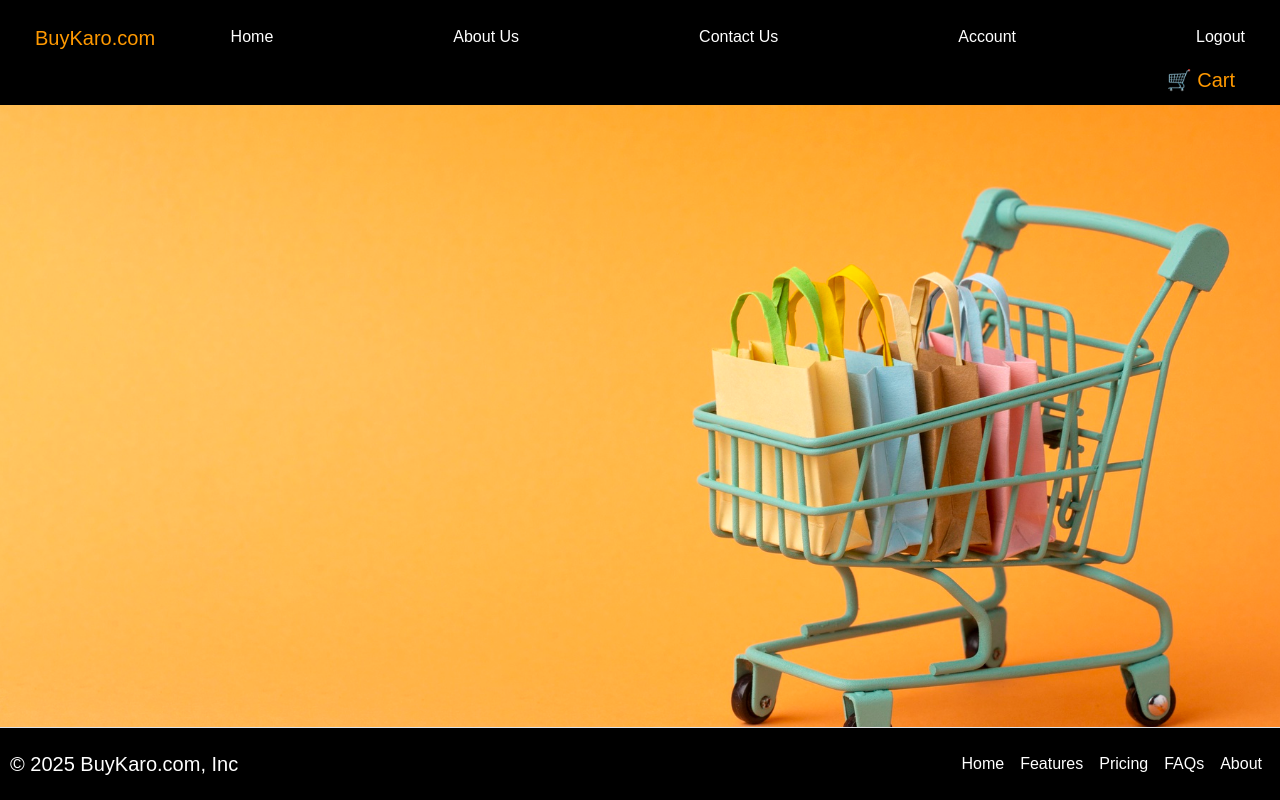
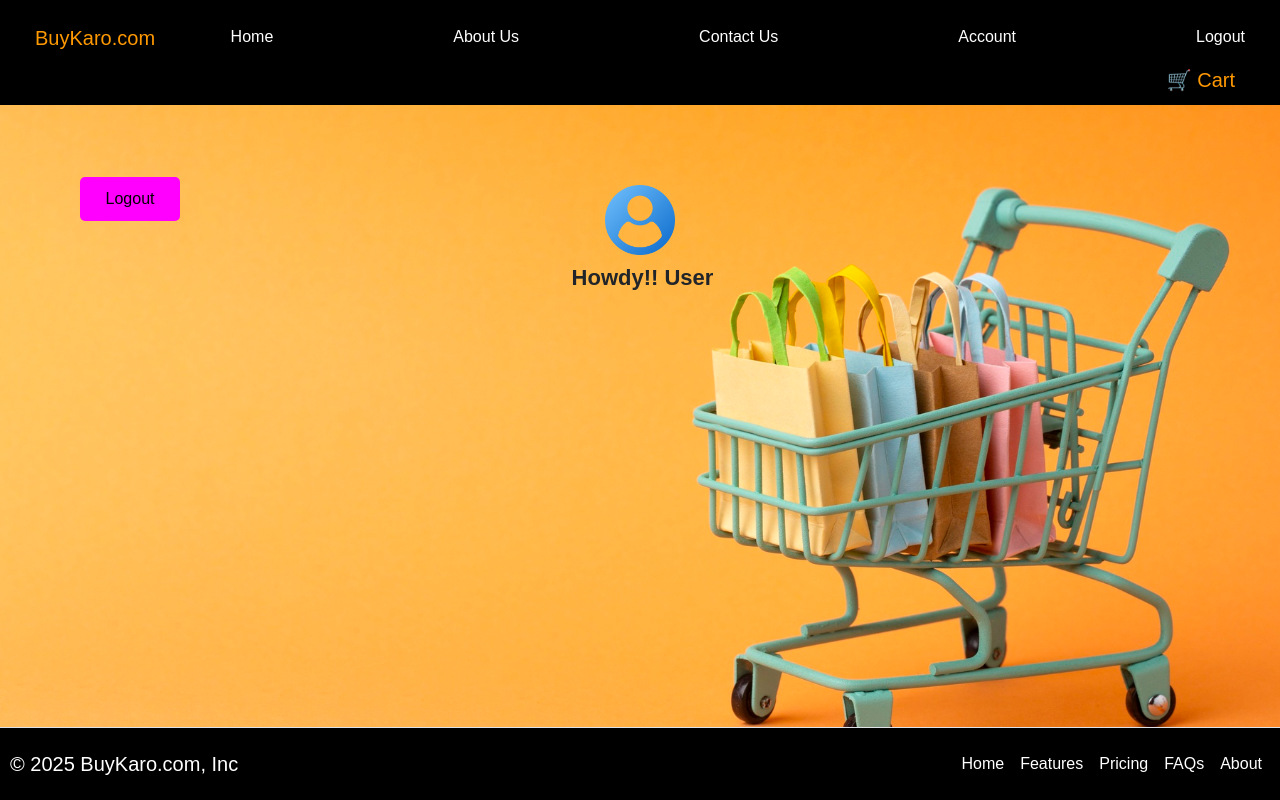
Before and after one commit to Yuvi00Chauhan/BuyKaro, a React (Create React App) app: page /account in a window 1280 px wide. Built offline with nearby package versions, Linux system fonts and the light colour scheme.

Commit message:
not the last commit

```diff
--- a/src/App.js
+++ b/src/App.js
@@ -16,7 +16,7 @@ import LoginPage from "./components/LoginPage";
 import Footer from "./components/Footer";
 import ContactUs from "./components/ContactUs";
 import About from "./components/About";
-
+import Account from "./components/Account";
 function App() {
   return (
     <CartProvider>
@@ -45,6 +45,7 @@ function MainContent() {
           <Route path="/checkout" element={<Checkout />} />
           <Route path="/contact" element={<ContactUs />} />
           <Route path="/about" element={<About/>} />
+          <Route path="/account" element={<Account/>} />
         </Routes>
 
 
--- /dev/null
+++ b/src/components/Account.css
@@ -0,0 +1,84 @@
+
+.account {
+    display: flex;
+    align-items: center;
+    justify-content: center;
+    text-align: center;
+    padding: 20px;
+    gap: 15px;
+    position: relative;
+
+}
+
+
+img {
+    height: 80px;
+    width: 80px;
+    margin-top: 10px;
+}
+
+
+h1 {
+    margin-left: 5px;
+    margin-top: 25px;
+}
+
+button {
+    background: magenta;
+    margin-bottom: 100px;
+    color: black;
+    padding: 10px 20px;
+  width: 100px;
+    border: none;
+    cursor: pointer;
+    font-size: 16px;
+    border-radius: 5px;
+    transition: 0.3s ease;
+    position: absolute;
+}
+
+
+button:hover {
+    background: darkmagenta;
+    color: white;
+}
+
+
+@media screen and (max-width: 768px) {
+    .account {
+        flex-direction: column;
+        justify-content: space-between;
+        align-items: center;
+        height: 100vh;
+        padding: 20px;
+        position: relative;
+    }
+
+}
+    .top-content {
+        display: flex;
+        flex-direction: column;
+        align-items: center;
+        margin-top: 50px;
+
+    img {
+        height: 70px;
+        width: 70px;
+    }
+
+    h1 {
+        font-size: 22px;
+        margin-top: 10px;
+    }
+
+
+    button {
+        position: absolute;
+        bottom: 50px; /* Adjust as needed to fit within the highlighted area */
+        left: 50%;
+        transform: translateX(-50%); /* Centers the button */
+
+        display: inline-block;
+    }
+
+    }
--- /dev/null
+++ b/src/components/Account.jsx
@@ -0,0 +1,23 @@
+import React from "react";
+import "./Account.css";
+import { useNavigate } from "react-router-dom";
+
+function Account() {
+    const navigate = useNavigate();
+
+    const handleLogout = () => {
+        navigate("/login");
+    };
+
+    return (
+        <div className="account">
+            <div className="top-content">
+                <img src="/images/user.png" alt="User Avatar" />
+                <h1>Howdy!! User</h1>
+            </div>
+            <button onClick={handleLogout}>Logout</button>
+        </div>
+    );
+}
+
+export default Account;
--- a/src/components/navbar.jsx
+++ b/src/components/navbar.jsx
@@ -28,7 +28,7 @@ function Navbar() {
         <li className="navlink"><NavLink to="/ProductListing">Home</NavLink></li>
           <li className="navlink"><NavLink to="/about">About Us</NavLink></li>
           <li className="navlink"><NavLink  to="/contact">Contact Us</NavLink></li>
-          <li className="navlink" id="user"><NavLink  to="">Account</NavLink></li>
+          <li className="navlink" id="user"><NavLink  to="/account">Account</NavLink></li>
           <li className="navlink"><NavLink to="/login">Logout</NavLink></li>
 
 
```
